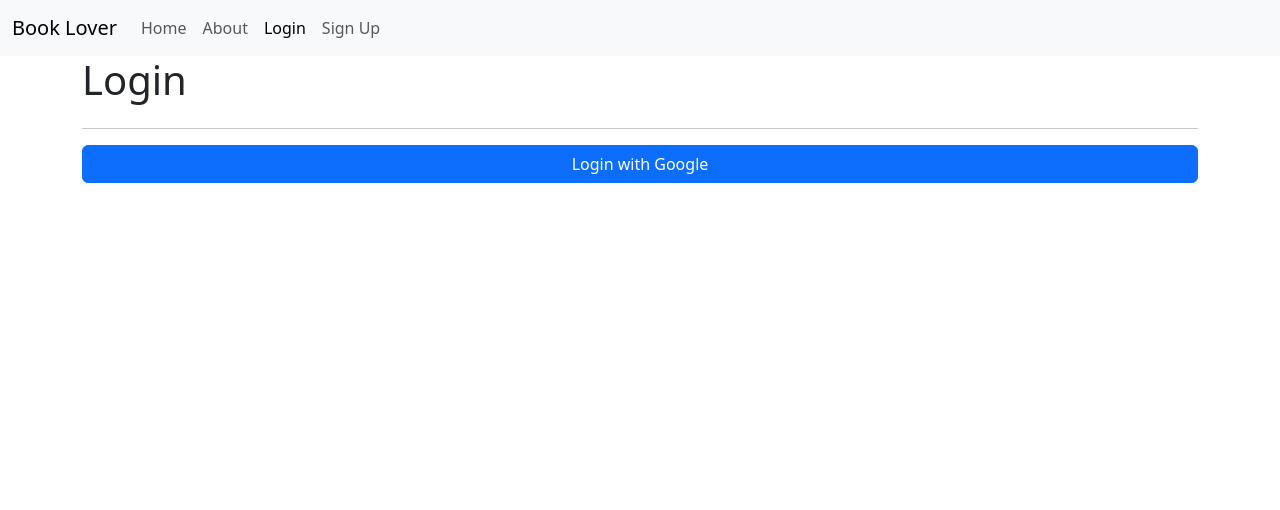
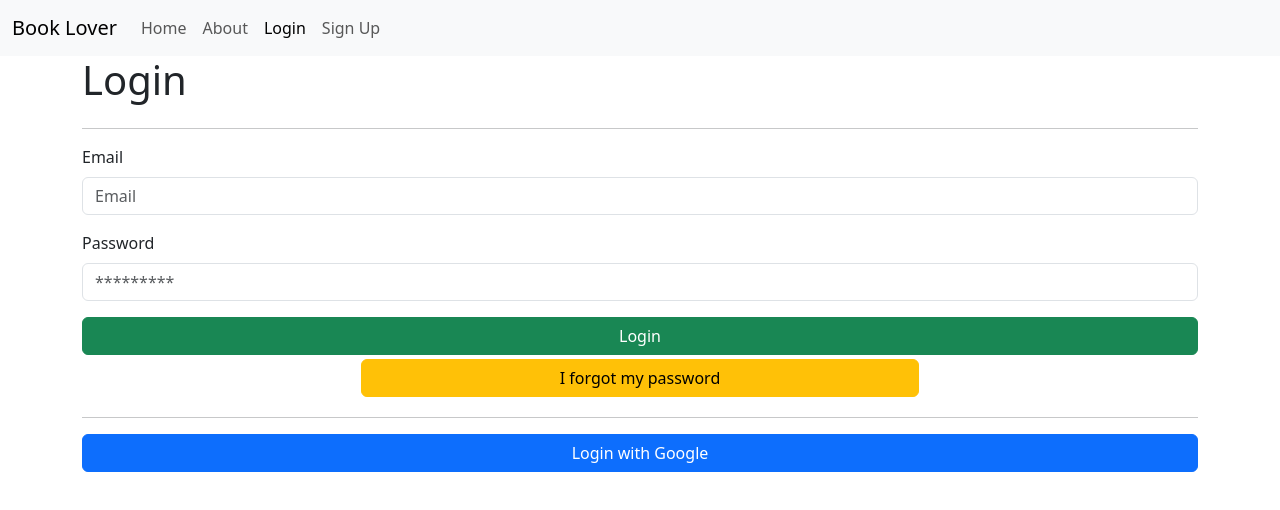
Before and after one commit to Dzidzic/bookLoversSite, a SvelteKit app: page /login in a window 1280 px wide. Shown: the top 510 px of the page. Built offline with nearby package versions, Linux system fonts and the light colour scheme; no server answers.

Commit message:
Register and Login
Added a possibility to register and log in with Email and Password

```diff
--- /dev/null
+++ b/src/lib/components/Auth/AuthForm.svelte
@@ -0,0 +1,24 @@
+<script>
+    export let btnName;
+	export let forgotPassword = false;
+</script>
+
+<form on:submit|preventDefault>
+	<div class="mb-3">
+		<label for="email" class="form-label">Email</label>
+		<input type="email" name="email" class="form-control" id="email" placeholder="Email" required />
+	</div>
+	{#if !forgotPassword}
+		<div class="mb-3">
+			<label for="password" class="form-label">Password</label>
+			<input
+				type="password"
+				name="password"
+				class="form-control"
+				id="password"
+				placeholder="*********"
+			/>
+		</div>
+	{/if}
+	<button type="submit" class="btn btn-success w-100">{btnName}</button>
+</form>
--- a/src/lib/components/Auth/loginWithGoogle.svelte
+++ b/src/lib/components/Auth/loginWithGoogle.svelte
@@ -7,6 +7,7 @@
     async function loginGoogle() {
         try {
             const user = await loginWithGoogle();
+            messageStore.showSucces('Logged in successfully!');
             goto('/');
         } catch (e) {
             // @ts-ignore
--- a/src/lib/components/Nav.svelte
+++ b/src/lib/components/Nav.svelte
@@ -70,7 +70,7 @@
 					    <a class:active = {currentPage == '/login'} class="nav-link" href="/login">Login</a>
 				    </li>
 				    <li class="nav-item">
-					    <a class:active = {currentPage == '/signup'} class="nav-link" href="/signup">Sign Up</a>
+					    <a class:active = {currentPage == '/signUp'} class="nav-link" href="/signup">Sign Up</a>
 				    </li>
                 {/if}
 			</ul>
--- a/src/lib/firebase/auth.client.js
+++ b/src/lib/firebase/auth.client.js
@@ -1,4 +1,4 @@
-import { getAuth, GoogleAuthProvider, signInWithPopup, signOut} from 'firebase/auth';
+import { signInWithEmailAndPassword, createUserWithEmailAndPassword, getAuth, GoogleAuthProvider, signInWithPopup, signOut, sendPasswordResetEmail} from 'firebase/auth';
 
 export async function loginWithGoogle() {
     const auth = getAuth();
@@ -9,3 +9,23 @@ export async function loginWithGoogle() {
 export async function logout() {
     await signOut(getAuth());
 }
+
+/**
+ * @param {any} email
+ * @param {any} password
+ */
+export async function emailPasswordSignUp(email, password) {
+    const userCredential = await createUserWithEmailAndPassword(getAuth(), email, password);
+    return userCredential.user;
+}
+
+// @ts-ignore
+export async function emailPasswordSignIn(email, password) {
+    const userCredential = await signInWithEmailAndPassword(getAuth(), email, password);
+    return userCredential.user;
+}
+
+// @ts-ignore
+export async function resetPassword(email) {
+    await sendPasswordResetEmail(getAuth(), email);
+}
--- a/src/routes/login/+page.svelte
+++ b/src/routes/login/+page.svelte
@@ -1,10 +1,49 @@
 <script>
-	import LoginWithGoogle from "$lib/components/Auth/loginWithGoogle.svelte";
+	import AuthForm from "$lib/components/Auth/AuthForm.svelte";
+    import LoginWithGoogle from "$lib/components/Auth/LoginWithGoogle.svelte";
+    import messageStore from "$lib/stores/message.store";
+    import { emailPasswordSignIn } from "$lib/firebase/auth.client";
+	import { goto } from "$app/navigation";
+
+    // @ts-ignore
+    async function login(e) {
+        try {
+            const formData = new FormData(e.target);
+			const email = formData.get('email');
+			const password = formData.get('password');
+			if (!email || !password) {
+				messageStore.showError('Please enter a valid email and password.');
+				return;
+			}
+			// @ts-ignore
+			if (password.length < 6) {
+				messageStore.showError('Password must be 6 characters or more.');
+				return;
+			}
+            const user = await emailPasswordSignIn(email, password);
+            goto('/');
+            messageStore.showSucces('Logged in successfully!');
+        }catch(error) {
+            if(error.code === 'auth/invalid-credential'){
+                messageStore.showError('Invalide email or password');
+                return;
+            }
+            console.log(error.code);
+			messageStore.showError();
+        }
+    }
 </script>
 
 <div class="row">
     <div class="col">
         <h1>Login</h1>
+    </div>
+</div>
+<hr>
+<AuthForm on:submit={login} btnName="Login"/>
+<div class="row">
+    <div class="col text-center">
+        <a href="/forgotPassword" class="btn btn-warning w-50 m-1">I forgot my password</a>
     </div>
 </div>
 
```
Also changed, not shown: src/routes/forgotPassword/+page.svelte (added, +30 -0 lines), src/routes/signup/+page.svelte (added, +49 -0 lines).
